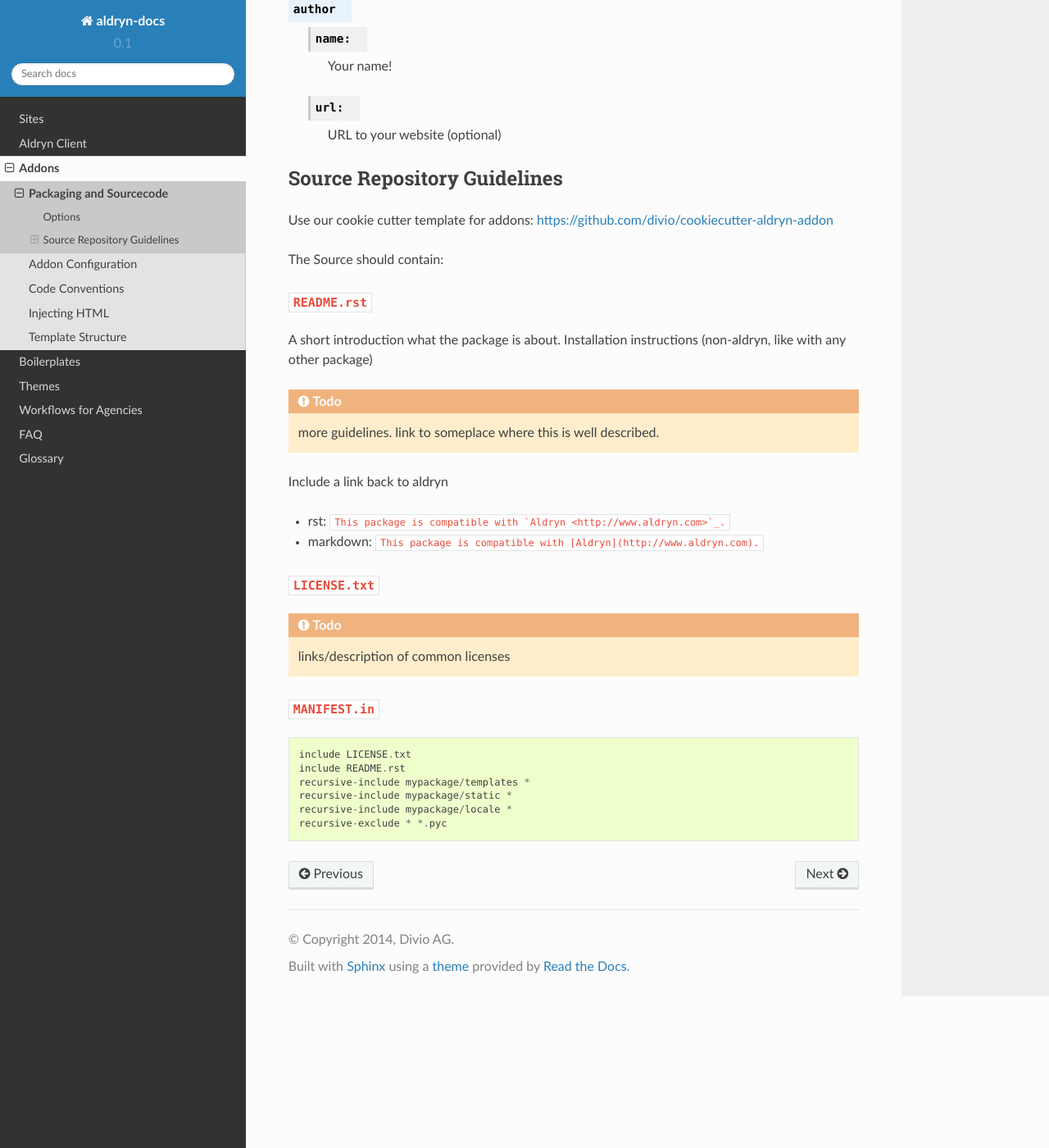
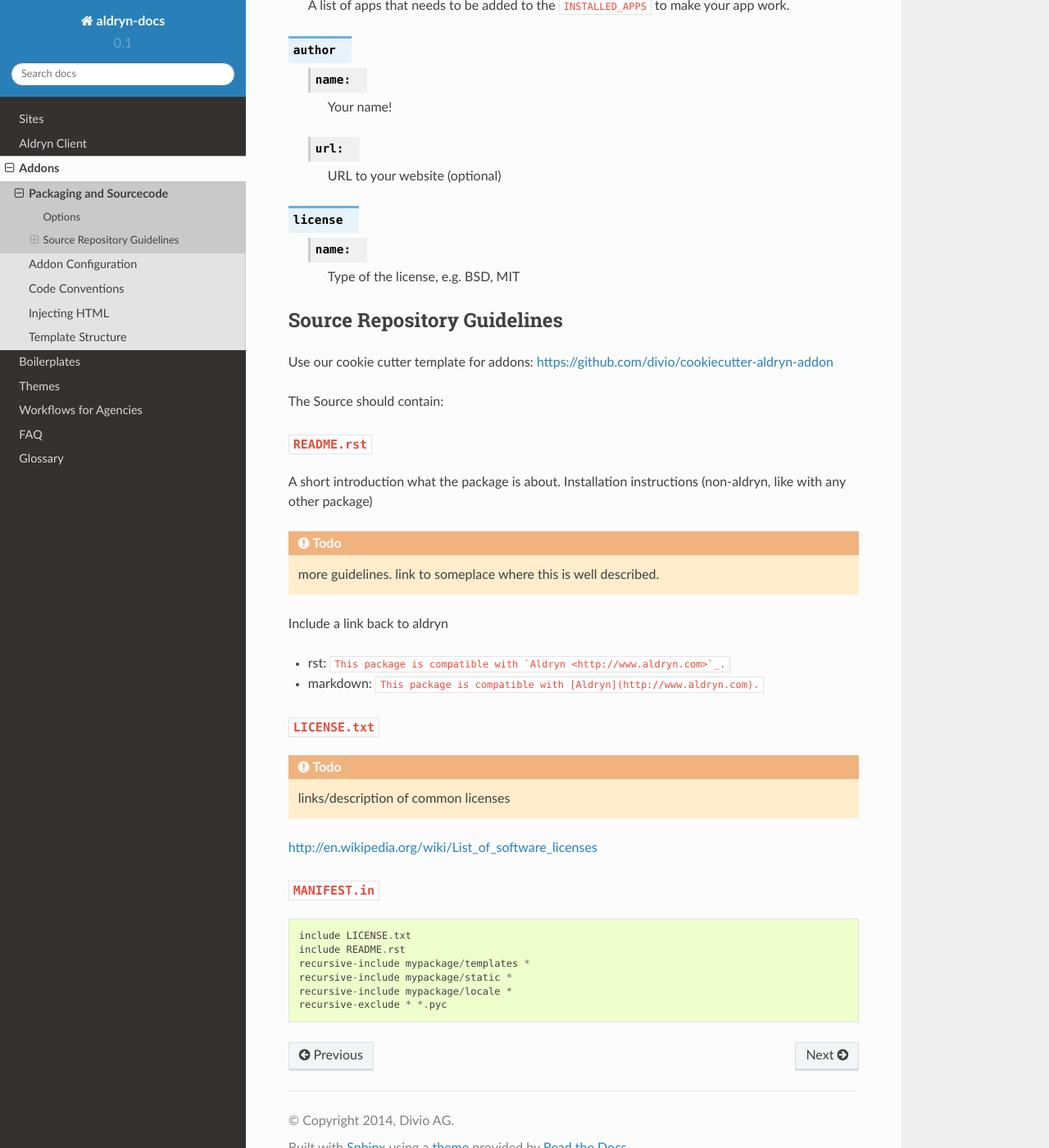
Before and after one commit to aldryn/aldryn-docs, a Sphinx documentation site: the page built from docs/addons/packaging.rst, in a window 1280 px wide and 1400 px high, scrolled down 1376 px. Shown: the whole window at 82% size. Built offline with Sphinx 7.4.7 and the Read the Docs theme 2.0.0, drawn with Linux system fonts in a browser that asks for light colours; pages that are not in the unit, such as notebooks, are missing from menus; some of the changed text lies outside the part shown.

Commit message:
Add the license addon/boilperplate config's example

```diff
--- a/docs/addons/packaging.rst
+++ b/docs/addons/packaging.rst
@@ -27,6 +27,9 @@ The following is an example of a configuration file using all options:
         "author": {
             "name": "Divio",
             "url": "https://www.aldryn.com"
+        },
+        "license": {
+            "name": "BSD"
         }
     }
 
@@ -70,6 +73,12 @@ Options
 
       URL to your website (optional)
 
+.. option:: license
+
+   .. option:: name:
+
+      Type of the license, e.g. BSD, MIT
+
 
 Source Repository Guidelines
 ----------------------------
@@ -95,6 +104,8 @@ Include a link back to aldryn
 
 .. TODO:: links/description of common licenses
 
+http://en.wikipedia.org/wiki/List_of_software_licenses
+
 
 ``MANIFEST.in``
 ~~~~~~~~~~~~~~~
```
Also changed, not shown: docs/boilerplates/configuration.rst (+9 -0 lines).
